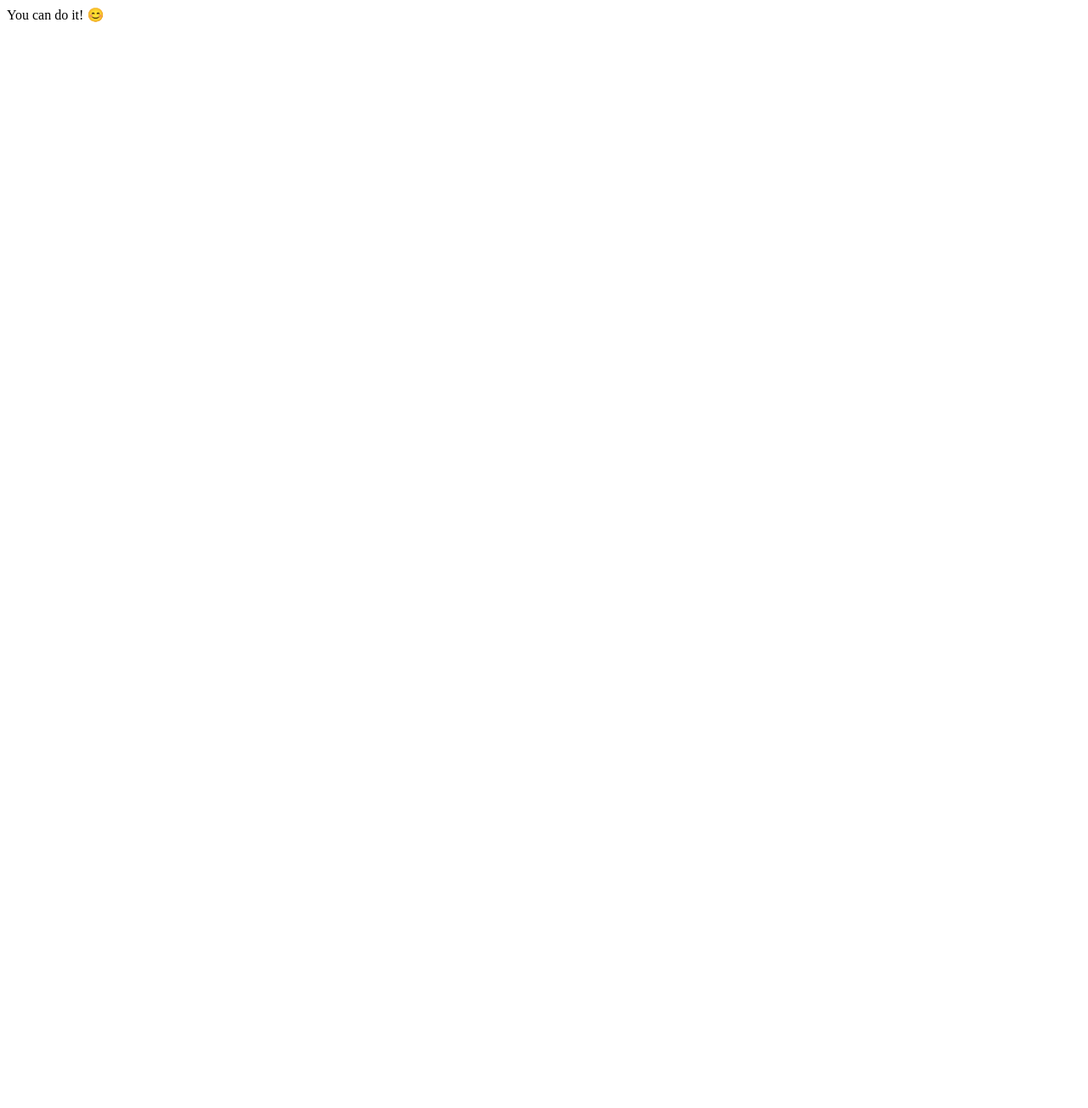
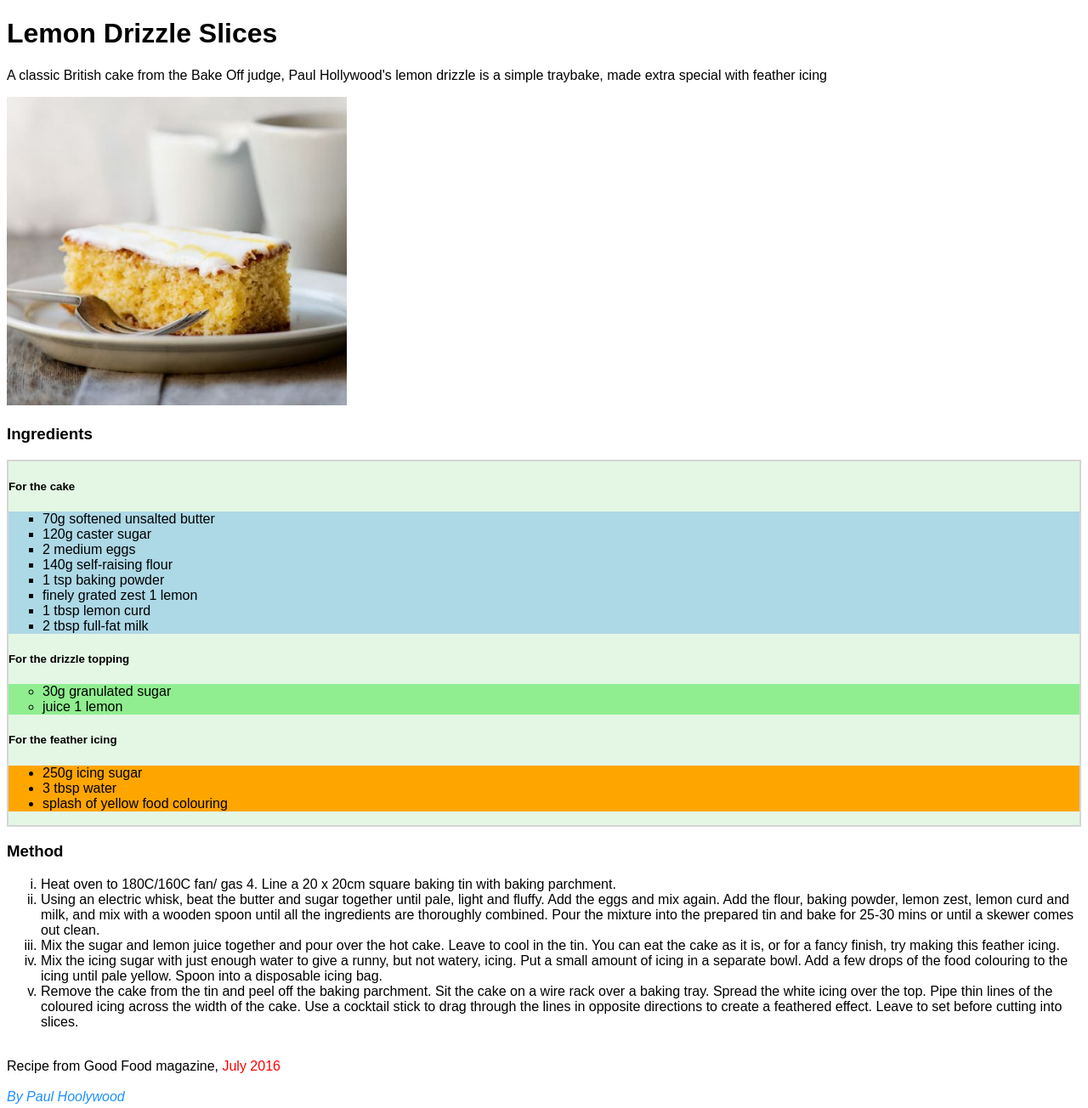
Before and after one commit to fbw-d09/lemon-drizzle-MiadAbbas, a website: page index.html in a window 1280 px wide. Shown: the whole page at 85% size. Before the commit the page ends 800 px from the top, so only its background shows below. Drawn offline with Linux system fonts and the light colour scheme.

Commit message:
aufgabe2

```diff
--- a/index.html
+++ b/index.html
@@ -1,12 +1,65 @@
 <!DOCTYPE html>
 <html lang="en">
+<head>
+    <meta charset="UTF-8">
+    <meta http-equiv="X-UA-Compatible" content="IE=edge">
+    <meta name="viewport" content="width=device-width, initial-scale=1.0">
+    <title>Document</title>
+    <link rel="stylesheet" href="style.css">
 
-    <head>
-        <!-- You take it from here -->
-    </head>
+</head>
+<body>
+    <h1>Lemon Drizzle Slices</h1>
+    <p>A classic British cake from the Bake Off judge, Paul Hollywood's lemon drizzle is a simple traybake, made extra special with feather icing
+    </p>
+    <img src="images/cake.jpg" alt="">
+    <h3>Ingredients</h3>
+    <div class=" ingredient">
+        <h5> For the cake</h5>
 
-    <body>
-        You can do it! 😊
-    </body>
+        <ul style="list-style: square;">
+            <li>70g softened unsalted butter</li>
+            <li>120g caster sugar</li>
+            <li>2 medium eggs</li>
+            <li>140g self-raising flour</li>
+            <li>1 tsp baking powder</li>
+            <li>finely grated zest 1 lemon</li>
+            <li>1 tbsp lemon curd</li>
+            <li>2 tbsp full-fat milk</li>
+</ul>
 
+<h5>For the drizzle topping</h5>
+<ul style="list-style: circle;">
+    <li>30g granulated sugar</li>
+    <li>juice 1 lemon</li>
+</ul>
+<h5>For the feather icing</h5>
+<ul>
+    <li>250g icing sugar</li>
+    <li>3 tbsp water</li>
+    <li>splash of yellow food colouring</li>
+</ul>
+    </div>
+    <h3>Method</h3>
+    <ol style="list-style: lower-roman;">
+        <li>Heat oven to 180C/160C fan/ gas 4. Line a 20 x 20cm square baking tin with baking parchment.</li>
+        <li>Using an electric whisk, beat the butter and sugar together until pale, light and fluffy. Add the eggs and mix again. Add the flour, baking powder, lemon zest, lemon curd and milk, and mix with a wooden spoon until all the ingredients are thoroughly combined. Pour the mixture into the prepared tin and bake for 25-30 mins or until a skewer comes out clean.</li>
+        <li> Mix the sugar and lemon juice together and pour over the hot cake. Leave to cool in the tin. You can eat the cake as it is, or for a fancy finish, try making this feather icing.
+        </li>
+        <li>Mix the icing sugar with just enough water to give a runny, but not watery, icing. Put a small amount of icing in a separate bowl. Add a few drops of the food colouring to the icing until pale yellow. Spoon into a disposable icing bag.
+        </li>
+        <li>Remove the cake from the tin and peel off the baking parchment. Sit the cake on a wire rack over a baking tray. Spread the white icing over the top. Pipe thin lines of the coloured icing across the width of the cake. Use a cocktail stick to drag through the lines in opposite directions to create a feathered effect. Leave to set before cutting into slices.
+        </li>
+
+    </ol>
+    <br>
+<div></div>
+   <div>Recipe from Good Food magazine,
+    <a href="https://www.bbcgoodfood.com/search/recipes/date/1467327600 " target="_blank"> July 2016</a></div>
+
+    <br>
+
+<div><a href="https://www.bbcgoodfood.com/chef/paul-hollywood " target="_blank">By Paul Hoolywood</a></div>
+
+</body>
 </html>
--- a/style.css
+++ b/style.css
@@ -7,6 +7,9 @@
     This is also a nice hint what kind of content to use!
 
 **/
+img {
+    width: 400px;
+}
 
 body {
     font-family: Arial, Helvetica, sans-serif;
@@ -51,6 +54,7 @@ div:nth-of-type(3) a {
 div:nth-of-type(4) a {
     color: dodgerblue;
     text-decoration: none;
+font-style: italic;
 }
 
 div:nth-of-type(4) a:hover {
```
